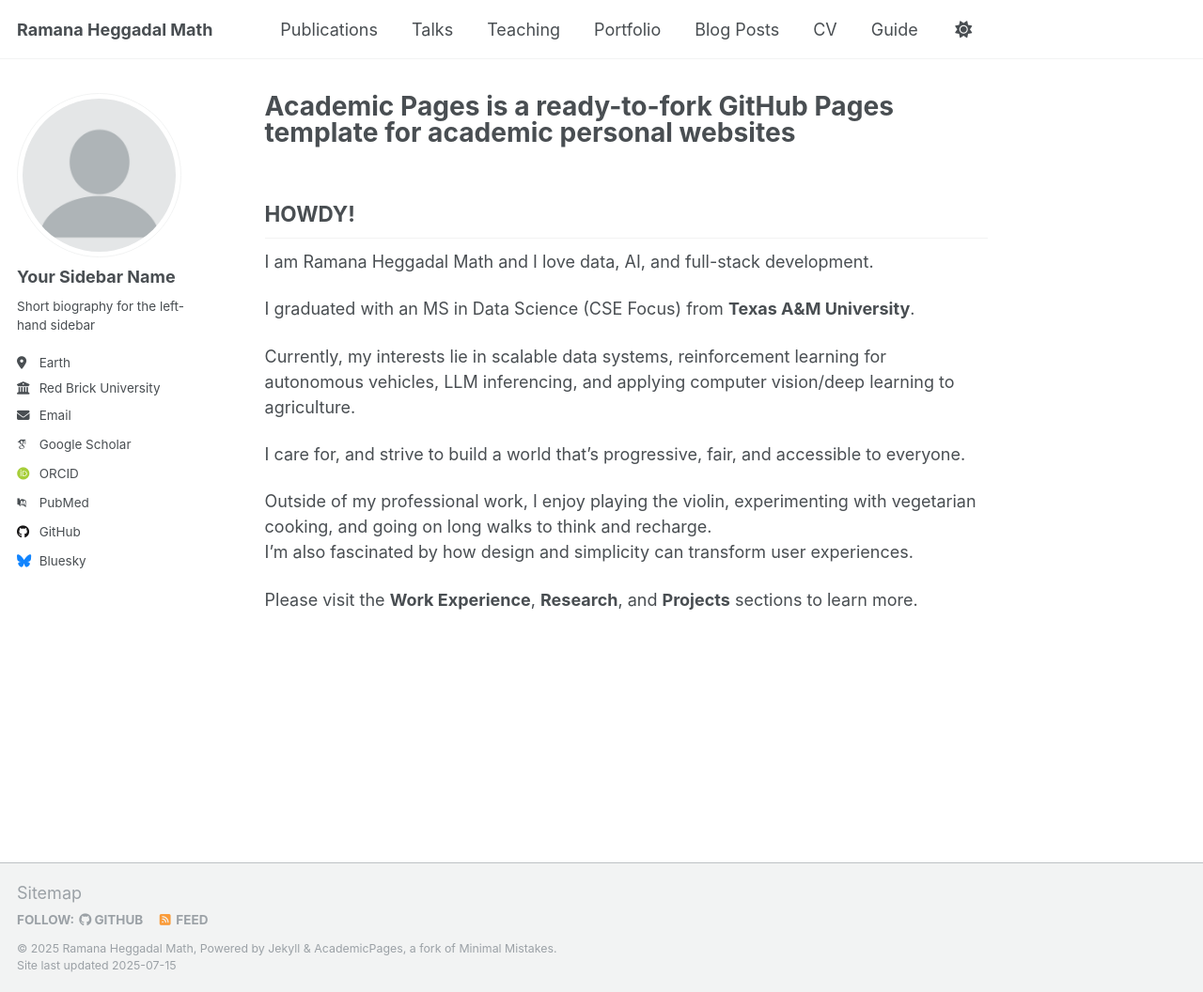
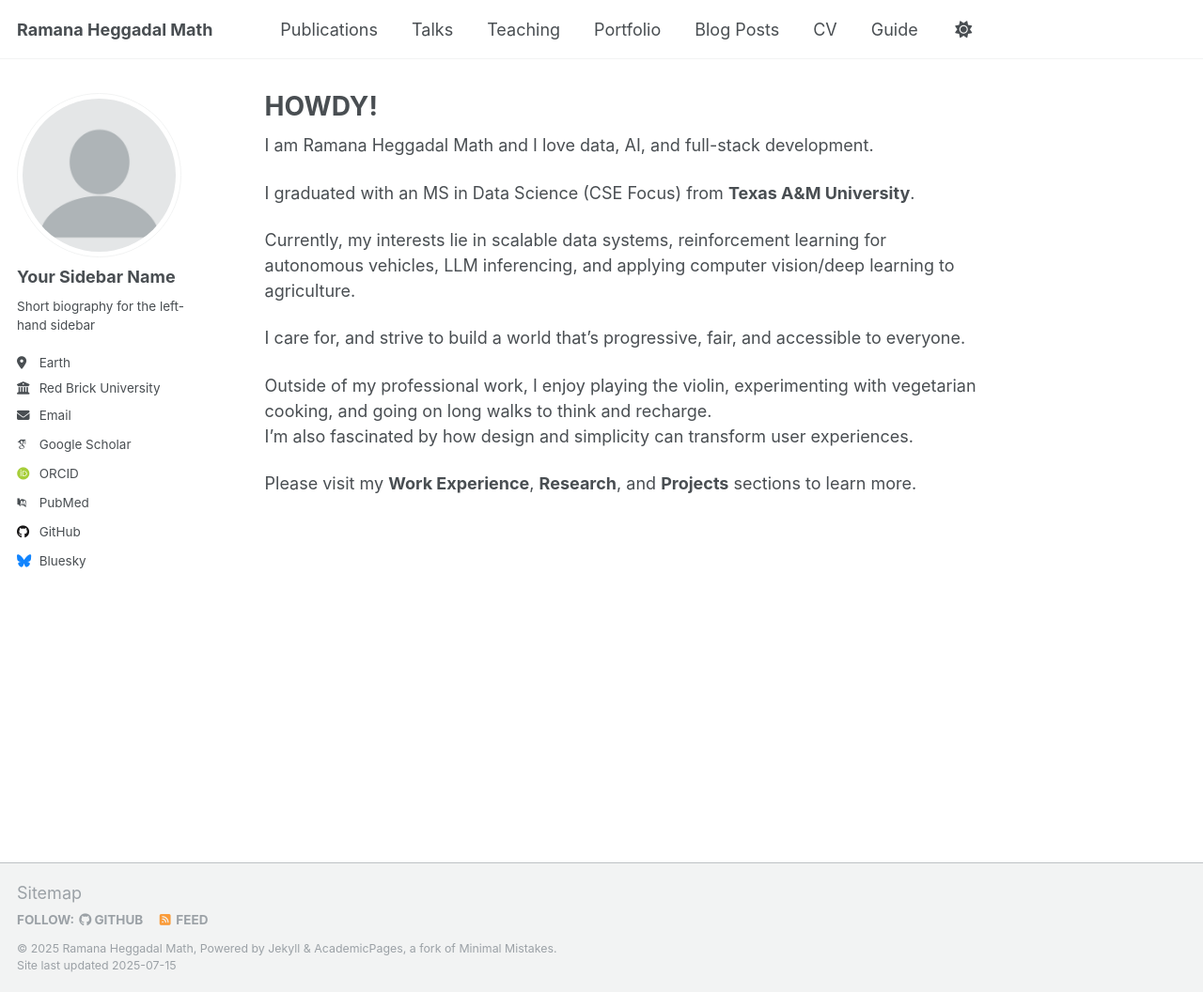
Before and after one commit to ramanahm1/ramanahm1.github.io, a Jekyll site: the page built from _pages/about.md, in a window 1280 px wide and 1056 px high. Shown: the whole window at 94% size. Built offline with Jekyll 4.4.1, drawn with Linux system fonts in a browser that asks for light colours; some web fonts are replaced; a script that is not in the unit is left out.

Commit message:
Update about.md

```diff
--- a/_pages/about.md
+++ b/_pages/about.md
@@ -1,13 +1,11 @@
 ---
 permalink: /
-title: "Academic Pages is a ready-to-fork GitHub Pages template for academic personal websites"
+title: "HOWDY!"
 author_profile: true
 redirect_from:
   - /about/
   - /about.html
 ---
-
-## HOWDY!
 
 I am Ramana Heggadal Math and I love data, AI, and full-stack development.
 
@@ -20,4 +18,4 @@ I care for, and strive to build a world that's progressive, fair, and accessible
 Outside of my professional work, I enjoy playing the violin, experimenting with vegetarian cooking, and going on long walks to think and recharge.
 I’m also fascinated by how design and simplicity can transform user experiences.
 
-Please visit the **Work Experience**, **Research**, and **Projects** sections to learn more.
+Please visit my **Work Experience**, **Research**, and **Projects** sections to learn more.
```
